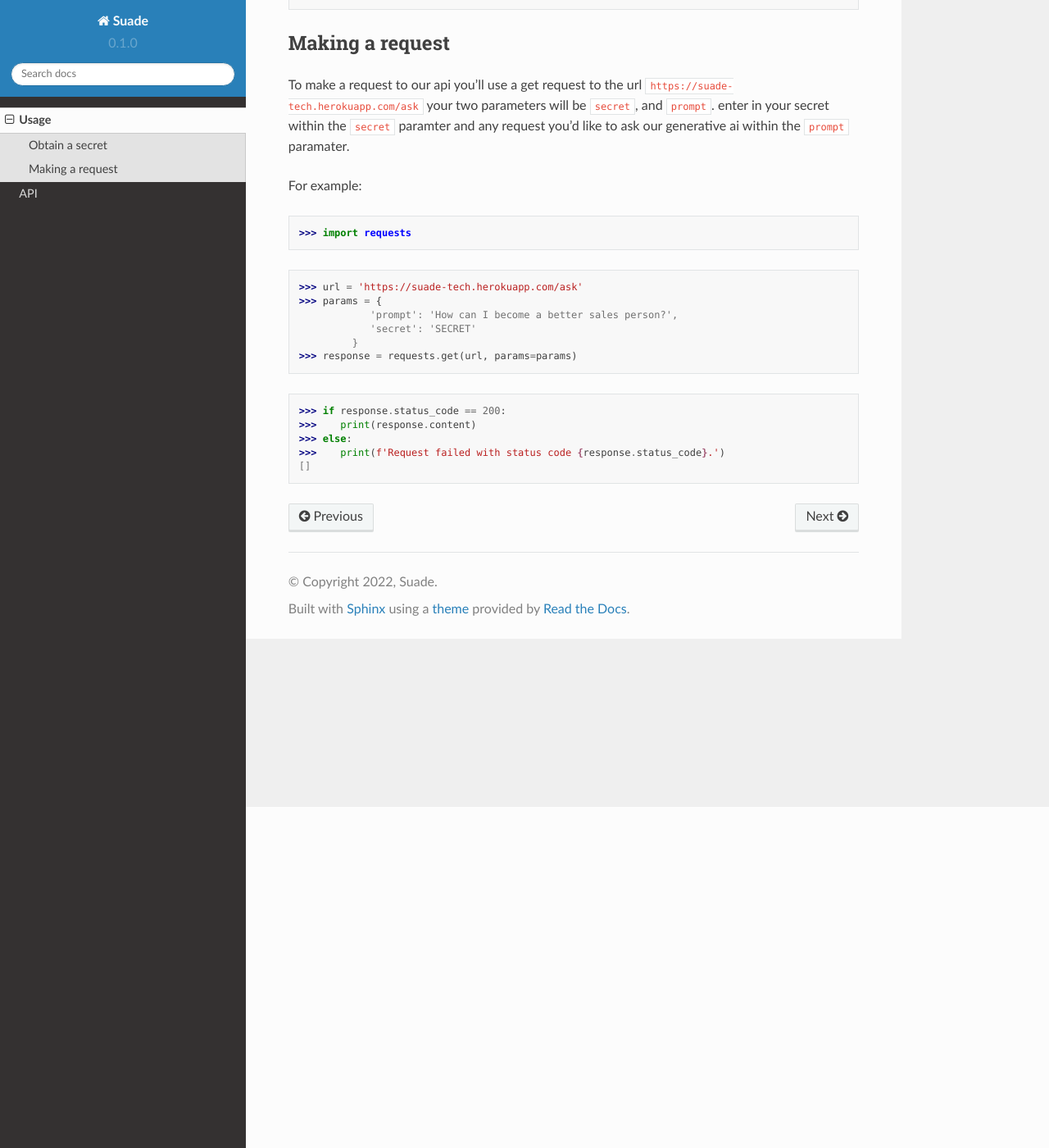
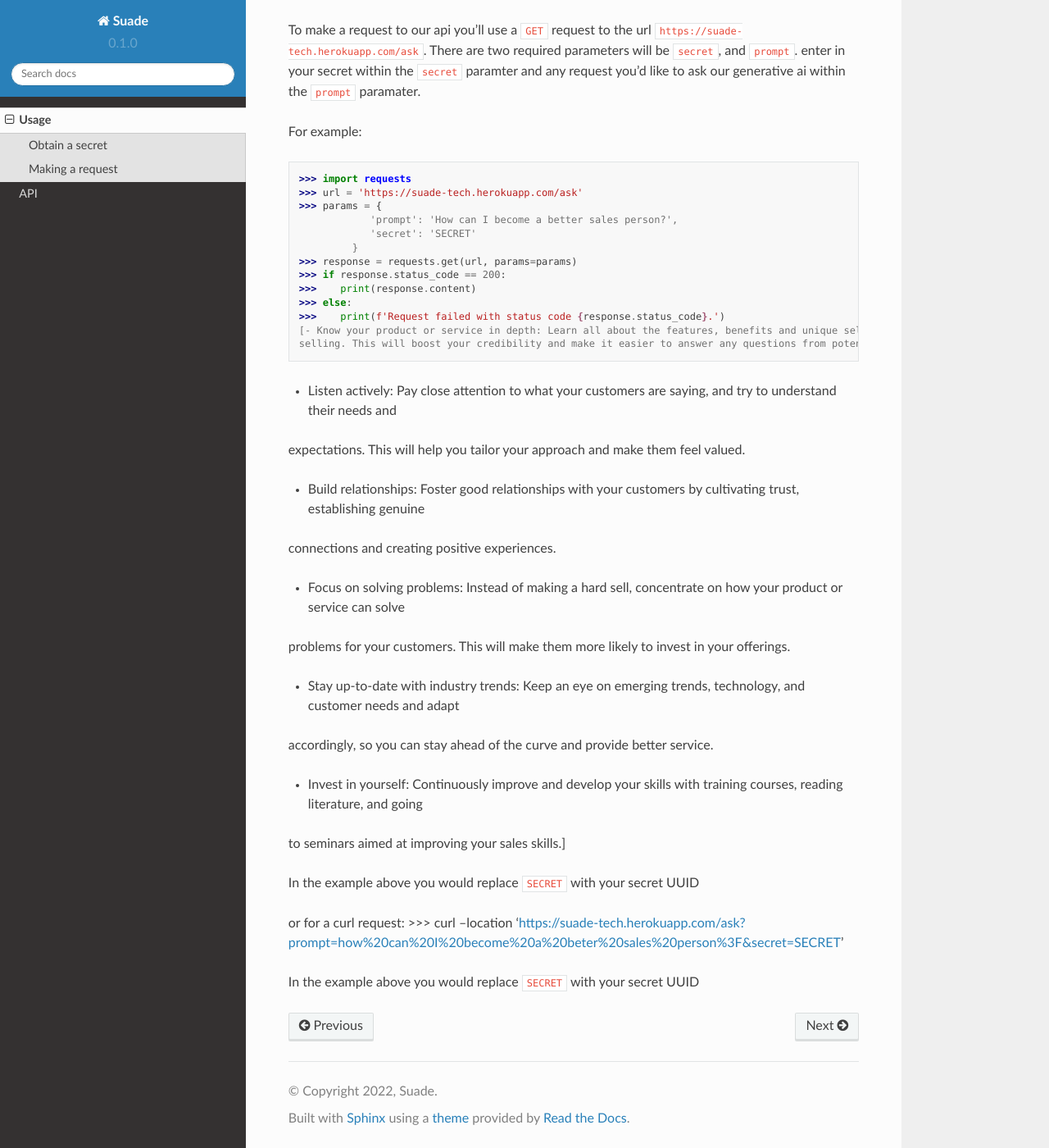
Before and after one commit to MVTERRY/Suade-docs, a Sphinx documentation site: the page built from docs/source/usage.rst, in a window 1280 px wide and 1400 px high, scrolled down 416 px. Shown: the whole window at 82% size. Built offline with Sphinx 7.4.7 and the Read the Docs theme 2.0.0, drawn with Linux system fonts in a browser that asks for light colours; some of the changed text lies outside the part shown.

Commit message:
updated usage

```diff
--- a/docs/source/usage.rst
+++ b/docs/source/usage.rst
@@ -11,33 +11,50 @@ you will pass this secret as an paramater insuring your status!
 
 Traditional Auth will be implemented as this project develops.
 
-To request a secret please email ``matthew@suade.tech`` and follow the instructions that follow
+To request a secret please email ``matthew@suade.tech`` and follow the instructions that follow.
 
-
-.. code-block:: console
-
-   (.venv) $ pip install lumache
 
 Making a request
 ----------------
 
-To make a request to our api you'll use a get request to the url ``https://suade-tech.herokuapp.com/ask``
-your two parameters will be ``secret``, and ``prompt``. enter in your secret within the ``secret`` paramter and any request you'd like to ask
-our generative ai within the ``prompt`` paramater.
+To make a request to our api you'll use a ``GET`` request to the url ``https://suade-tech.herokuapp.com/ask``.
+There are two required parameters will be ``secret``, and ``prompt``. enter in your secret within the ``secret``
+paramter and any request you'd like to ask our generative ai within the ``prompt`` paramater.
 
 For example:
 
 >>> import requests
-
 >>> url = 'https://suade-tech.herokuapp.com/ask'
 >>> params = {
             'prompt': 'How can I become a better sales person?',
             'secret': 'SECRET'
          }
 >>> response = requests.get(url, params=params)
-
 >>> if response.status_code == 200:
 >>>    print(response.content)
 >>> else:
 >>>    print(f'Request failed with status code {response.status_code}.')
-[]
+[- Know your product or service in depth: Learn all about the features, benefits and unique selling points of what you're
+selling. This will boost your credibility and make it easier to answer any questions from potential customers.
+
+- Listen actively: Pay close attention to what your customers are saying, and try to understand their needs and
+expectations. This will help you tailor your approach and make them feel valued.
+
+- Build relationships: Foster good relationships with your customers by cultivating trust, establishing genuine
+connections and creating positive experiences.
+
+- Focus on solving problems: Instead of making a hard sell, concentrate on how your product or service can solve
+problems for your customers. This will make them more likely to invest in your offerings.
+
+- Stay up-to-date with industry trends: Keep an eye on emerging trends, technology, and customer needs and adapt
+accordingly, so you can stay ahead of the curve and provide better service.
+
+- Invest in yourself: Continuously improve and develop your skills with training courses, reading literature, and going
+to seminars aimed at improving your sales skills.]
+
+In the example above you would replace ``SECRET`` with your secret UUID
+
+or for a curl request:
+>>> curl --location 'https://suade-tech.herokuapp.com/ask?prompt=how%20can%20I%20become%20a%20beter%20sales%20person%3F&secret=SECRET'
+
+In the example above you would replace ``SECRET`` with your secret UUID
```
